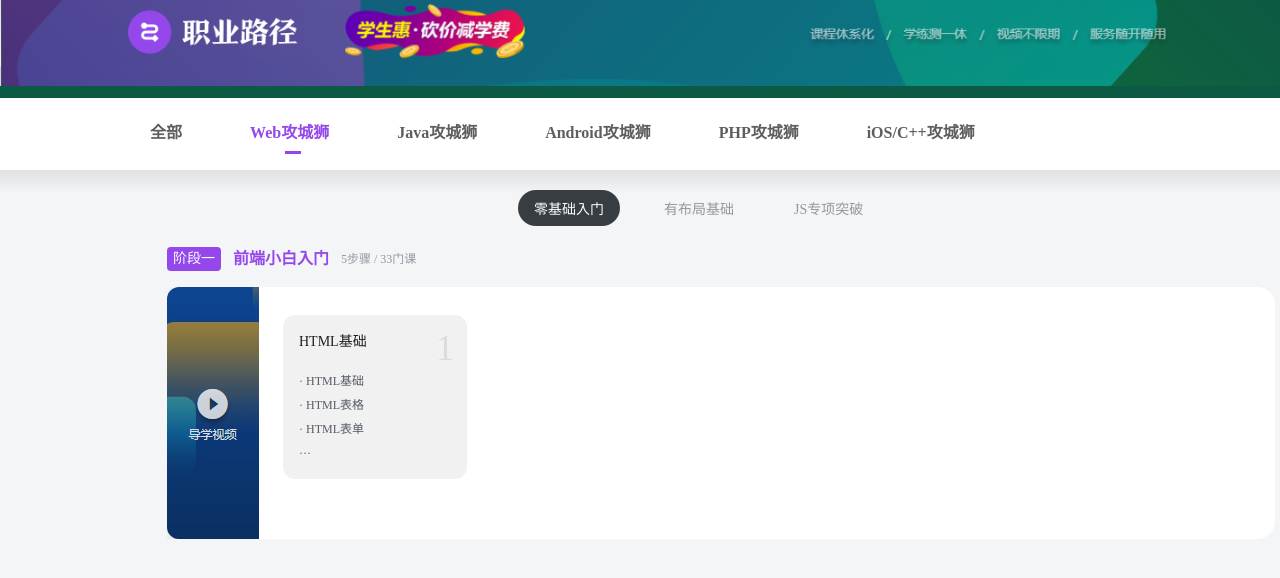
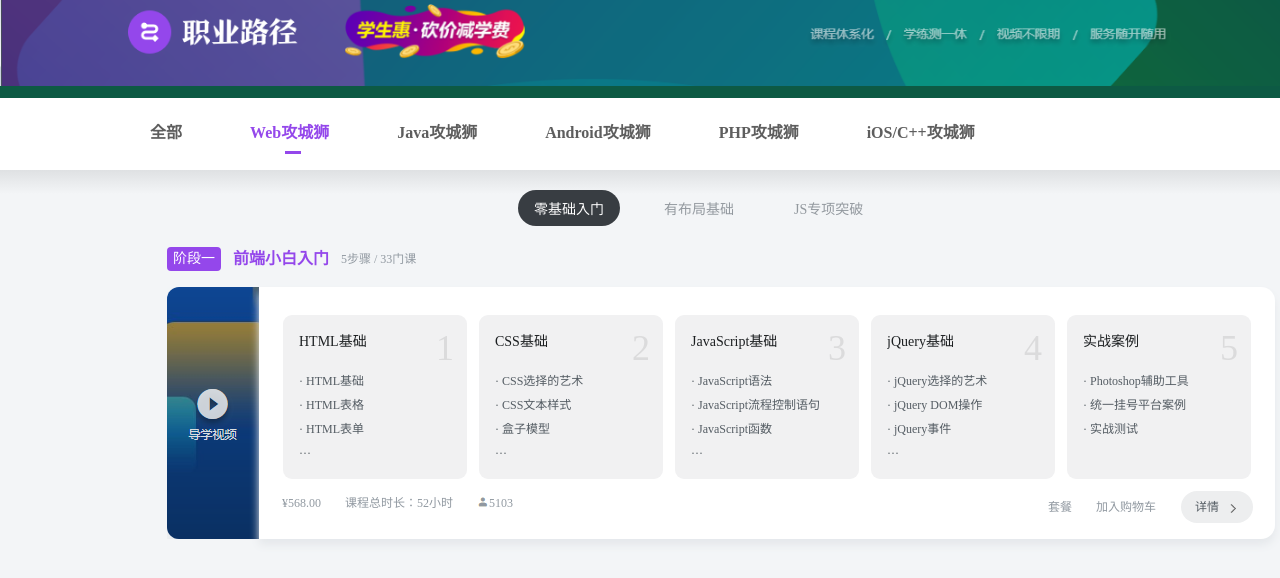
Before and after one commit to LetMeHear/page-use-HTML-CSS, a plain HTML site: page index.html in a window 1280 px wide. Shown: the part 94-672 px from the top of the page. Drawn offline with Linux system fonts and the light colour scheme.

Commit message:
the first list detail has done

```diff
--- a/index.html
+++ b/index.html
@@ -78,6 +78,79 @@
 								<li class="for-show">· HTML基础测试</li>
 							</ul>
 						</div>
+						<div class="content-items-each">
+							<span class="content-items-each-number">2</span>
+							<p class="content-items-each-title">CSS基础</p>
+							<ul>
+								<li>· CSS选择的艺术</li>
+								<li>· CSS文本样式</li>
+								<li>· 盒子模型</li>
+								<li class="for-hidden">···</li>
+								<li class="for-show">· CSS背景和列表</li>
+								<li class="for-show">· CSS定位（position）</li>
+								<li class="for-show">· CSS网页布局基础</li>
+								<li class="for-show">· 网页布局案例</li>
+								<li class="for-show">· CSS基础测试</li>
+							</ul>
+						</div>
+						<div class="content-items-each">
+							<span class="content-items-each-number">3</span>
+							<p class="content-items-each-title">JavaScript基础</p>
+							<ul>
+								<li>· JavaScript语法</li>
+								<li>· JavaScript流程控制语句</li>
+								<li>· JavaScript函数</li>
+								<li class="for-hidden">···</li>
+								<li class="for-show">· JavaScript内置对象</li>
+								<li class="for-show">· JavaScript DOM基础</li>
+								<li class="for-show">· JavaScript DOM事件</li>
+								<li class="for-show">· JavaScript BOM基础</li>
+								<li class="for-show">· JavaScript实现轮播特效</li>
+								<li class="for-show">· JavaScript基础测试</li>
+							</ul>
+						</div>
+						<div class="content-items-each">
+							<span class="content-items-each-number">4</span>
+							<p class="content-items-each-title">jQuery基础</p>
+							<ul>
+								<li>· jQuery选择的艺术</li>
+								<li>· jQuery DOM操作</li>
+								<li>· jQuery事件</li>
+								<li class="for-hidden">···</li>
+								<li class="for-show">· jQuery插件</li>
+								<li class="for-show">· jQuery弹出层案例</li>
+								<li class="for-show">· 瀑布流布局案例</li>
+								<li class="for-show">· jQuery基础测试</li>
+							</ul>
+						</div>
+						<div class="content-items-each">
+							<span class="content-items-each-number">5</span>
+							<p class="content-items-each-title">实战案例</p>
+							<ul>
+								<li>· Photoshop辅助工具</li>
+								<li>· 统一挂号平台案例</li>
+								<li>· 实战测试</li>
+								<li class="for-hidden"></li>
+								<li class="for-show"></li>
+								<li class="for-show"></li>
+							</ul>
+						</div>
+				    </div>
+				    <div class="bottom-detail-container">
+				    	<span class="list-each-detail-desc-word">¥568.00</span>
+				    	<span class="list-each-detail-desc-word lessons-last">课程总时长：52小时</span>
+				    	<div class="has-buyed-container">
+				    		<div class="has-buyed-pic-container"></div>
+				    		<div class="list-each-detail-desc-word">5103</div>
+				    	</div>
+				    </div>
+				    <div class="bottom-detail-container-downer">
+				    	<div class="list-each-detail-desc-word set-meal">套餐</div>
+				    	<div class="list-each-detail-desc-word add-to-mart">加入购物车</div>
+				    	<div class="see-the-list-detail">
+				    		<div class="see-the-list-detail-word">详情</div>
+				    		<div class="see-the-list-detail-arrow"></div>
+				    	</div>
 				    </div>
 				</div>
 			</div>
--- a/main.css
+++ b/main.css
@@ -263,16 +263,18 @@ body {
 	background-repeat: no-repeat;
 }
 .right-content-container {
-	display: flex;
 	height: 252px;
 	width: 1016px;
 	background-color: #fff;
-	border-radius: 0 18px 18px 0;
+	border-radius: 0 14px 14px 0;
 	padding: 20px 10px 16px 24px;
 	box-sizing: border-box;
+	box-shadow: 0 6px 9px 0 #e5e8eb;
+	position: relative;
 }
 .content-items-each-container {
 	margin-top: 8px;
+	display: flex;
 }
 .content-items-each {
 	background-color: #f1f1f2;
@@ -280,7 +282,9 @@ body {
 	position: relative;
 	width: 142px;
 	height: 132px;
-	border-radius: 12px;
+	border-radius: 9px;
+	transition-duration: 1s;
+	margin-right: 12px;
 }
 .content-items-each-title {
 	font-size: 14px;
@@ -321,3 +325,82 @@ body {
 .content-items-each:hover .for-hidden {
 	display: none;
 }
+.content-items-each:hover {
+	height: fit-content;
+	background-color: #fff;
+	box-shadow: 2px 4px 7px 3px #e8e9ea;
+	z-index: 1;
+	transition-duration: 1s;
+	min-height: 132px;
+}
+.bottom-detail-container {
+	position: absolute;
+	display: flex;
+	bottom: 24px;
+	left: 23px;
+}
+.has-buyed-container {
+	display: flex;
+	align-items: center;
+}
+.has-buyed-pic-container {
+	width: 12px;
+	height: 12px;
+	background-image: url(./imgs/character1.png);
+	background-size: contain;
+	background-repeat: no-repeat;
+}
+.list-each-detail-desc-word {
+	font-size: 12px;
+	font-weight: 400;
+	line-height: 24px;
+	color: #9199a1;
+}
+.lessons-last {
+	margin-left: 24px;
+}
+.has-buyed-container {
+	margin-left: 24px;
+}
+.set-meal {
+	margin-left: 765px;
+}
+.bottom-detail-container-downer {
+	position: absolute;
+	bottom: 16px;
+	display: flex;
+	align-items: center;
+}
+.add-to-mart {
+	margin-left: 24px;
+}
+.add-to-mart:hover, .set-meal:hover {
+	cursor: pointer;
+	color: #545c63;
+}
+.see-the-list-detail {
+	display: flex;
+	align-items: center;
+	width: 72px;
+	height: 32px;
+	border-radius: 16px;
+	background-color: #edeeef;
+	margin-left: 25px;
+}
+.see-the-list-detail:hover {
+	background-color: #dddee0;
+}
+.see-the-list-detail-word {
+	font-size: 12px;
+	color: #545c63;
+	line-height: 16px;
+	margin-left: 14px;
+}
+.see-the-list-detail-arrow {
+	width: 10px;
+	height: 10px;
+	background-image: url(./imgs/right-arrow.png);
+	background-size: contain;
+	background-repeat: no-repeat;
+	margin: 3px 0 0 7px;
+}
```
Also changed, not shown: imgs/character.png (added), imgs/character1.png (added), imgs/right-arrow.png (added).
